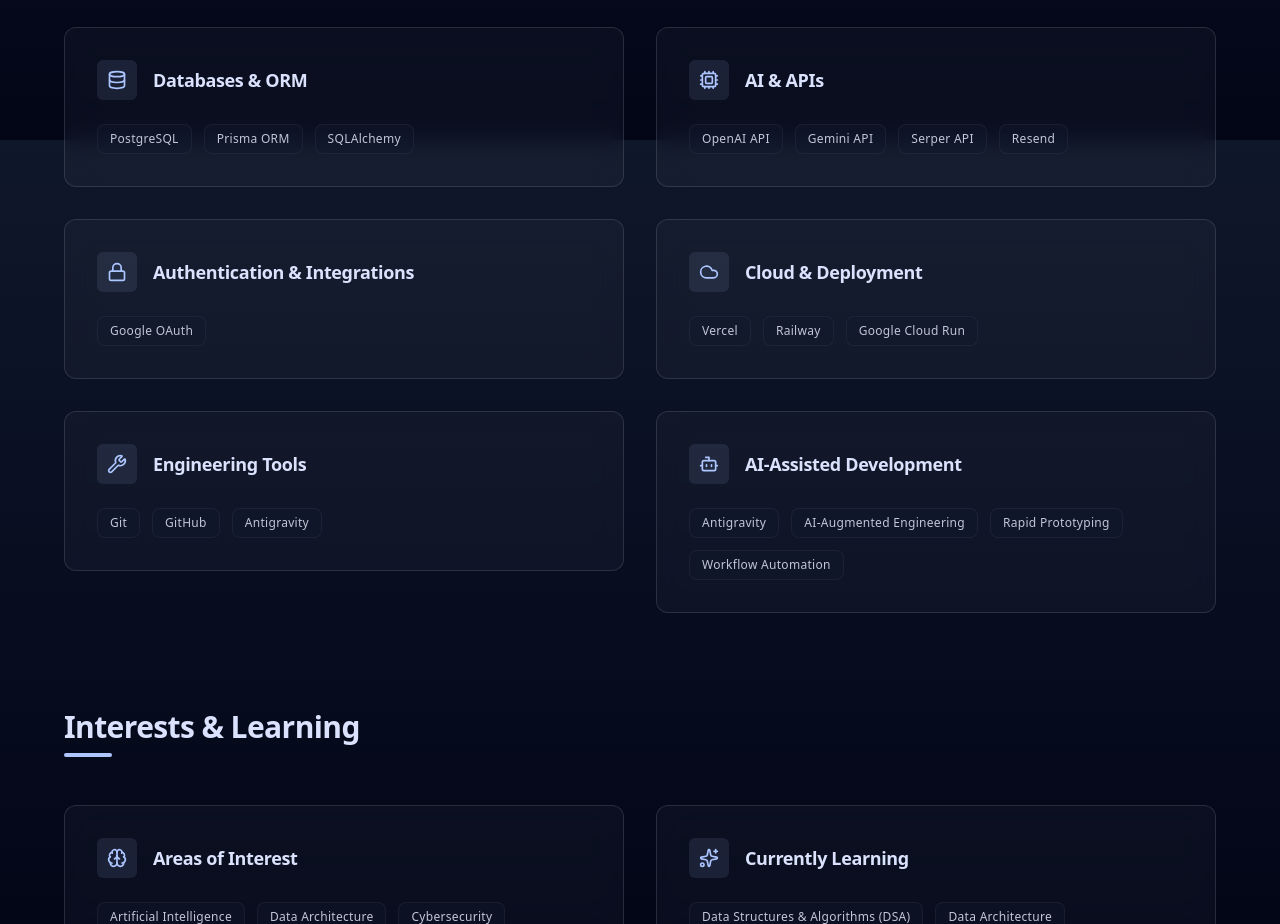
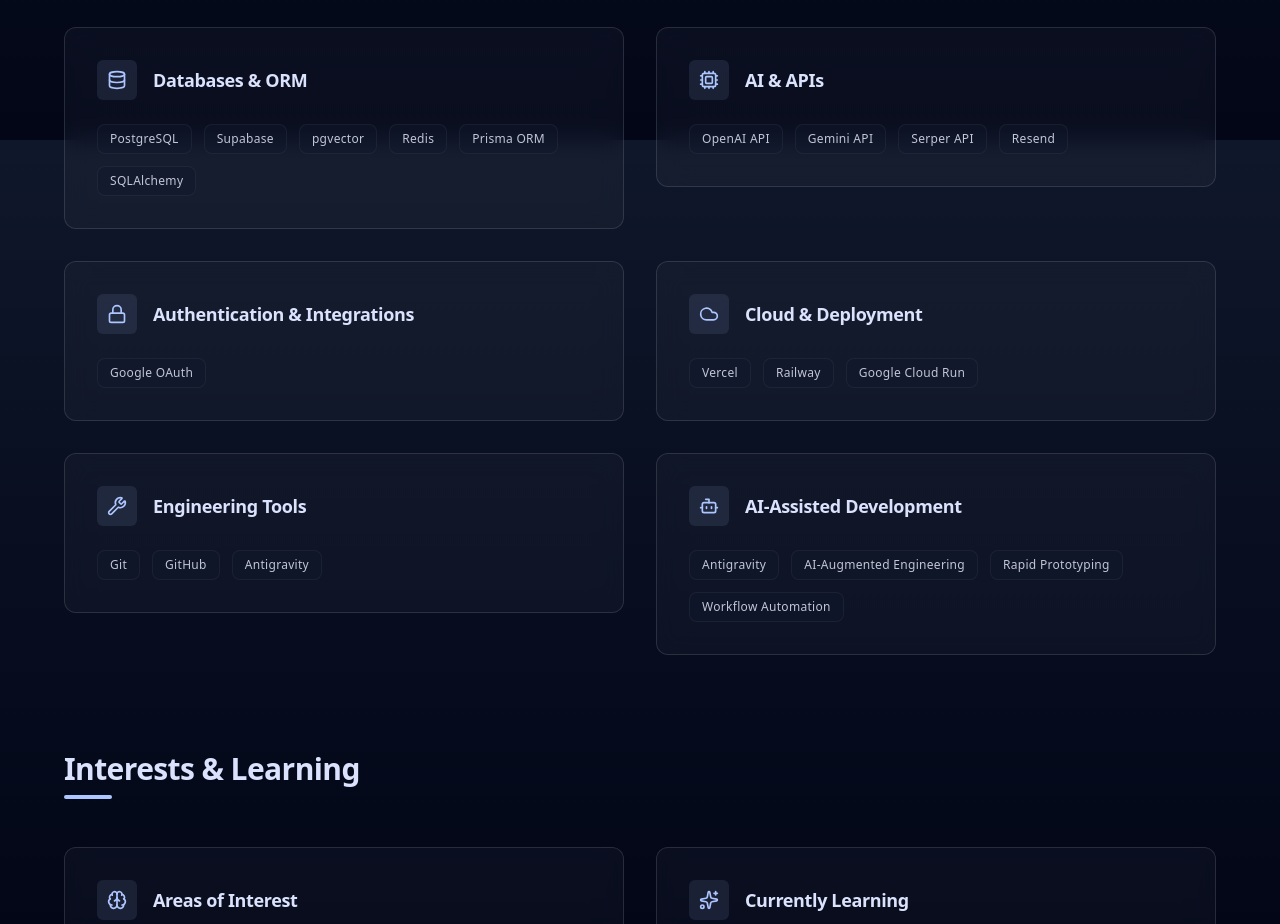
Before and after one commit to sohan1611/Portfolio, a Next.js app: page / in a window 1280 px wide. Shown: the part 2260-3184 px from the top of the page. Built offline with nearby package versions, Linux system fonts and the light colour scheme; no server answers.

Commit message:
Add Supabase, pgvector and Redis to skills
Reflects the data layer behind Aspirova, which was not represented in
the Databases & ORM card.

```diff
--- a/src/data/portfolio.ts
+++ b/src/data/portfolio.ts
@@ -31,7 +31,7 @@
   skills: {
     programmingLanguages: ["C", "Java", "Python", "SQL"],
     frameworks: ["Next.js", "FastAPI", "Express.js"],
-    databases: ["PostgreSQL", "Prisma ORM", "SQLAlchemy"],
+    databases: ["PostgreSQL", "Supabase", "pgvector", "Redis", "Prisma ORM", "SQLAlchemy"],
     ai: ["OpenAI API", "Gemini API", "Serper API", "Resend"],
     auth: ["Google OAuth"],
     cloud: ["Vercel", "Railway", "Google Cloud Run"],
```
